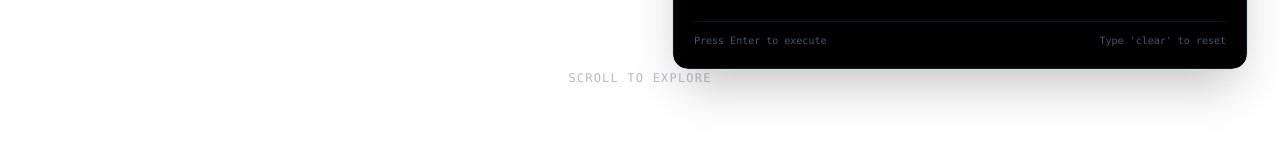
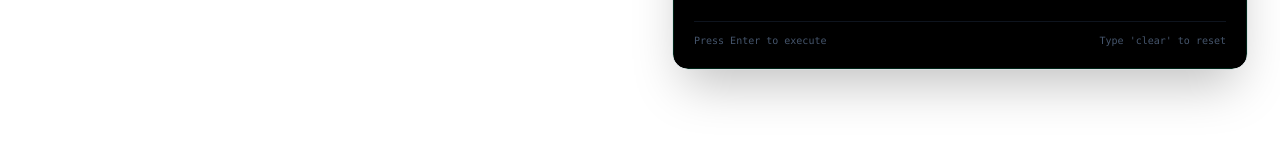
Before and after one commit to aabhiyann/portfolio-abhiyan, a React (Vite) app: page / in a window 1280 px wide. Shown: the part 791-952 px from the top of the page. Built offline with nearby package versions, Linux system fonts and the light colour scheme.

Commit message:
refactor(home): remove 'Scroll to explore' infinite bounce indicator

```diff
--- a/src/pages/Home.tsx
+++ b/src/pages/Home.tsx
@@ -94,18 +94,6 @@ function Home() {
             </div>
           </div>
         </div>
-
-        {/* Scroll Indicator */}
-        <motion.div
-          className="absolute bottom-6 left-1/2 -translate-x-1/2 hidden md:flex flex-col items-center gap-2 text-text-muted opacity-50 z-20 pointer-events-none"
-          animate={{ y: [0, 10, 0] }}
-          transition={{ repeat: Infinity, duration: 2 }}
-        >
-          <span className="text-xs font-mono uppercase tracking-widest">
-            Scroll to explore
-            <div className="w-px h-12 bg-gradient-to-b from-text-muted to-transparent mx-auto mt-2"></div>
-          </span>
-        </motion.div>
       </section>
 
       {/* Why Hire Me Section */}
```
